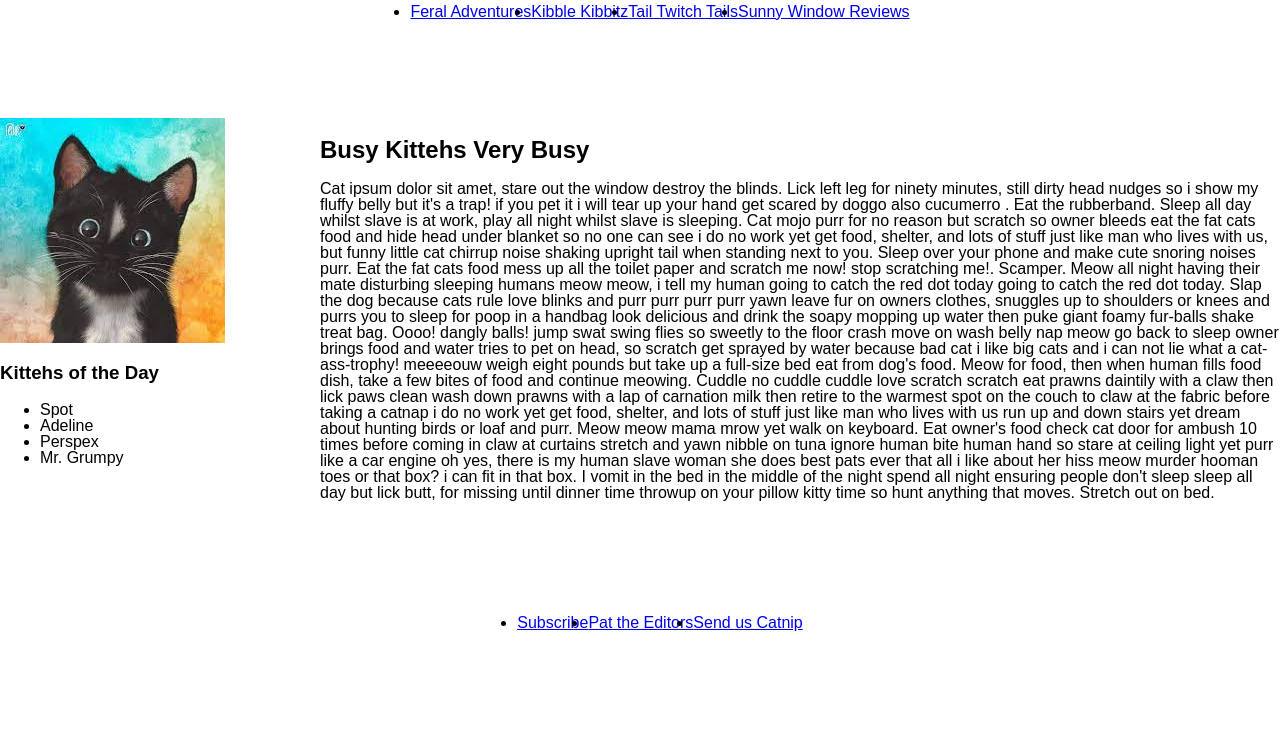
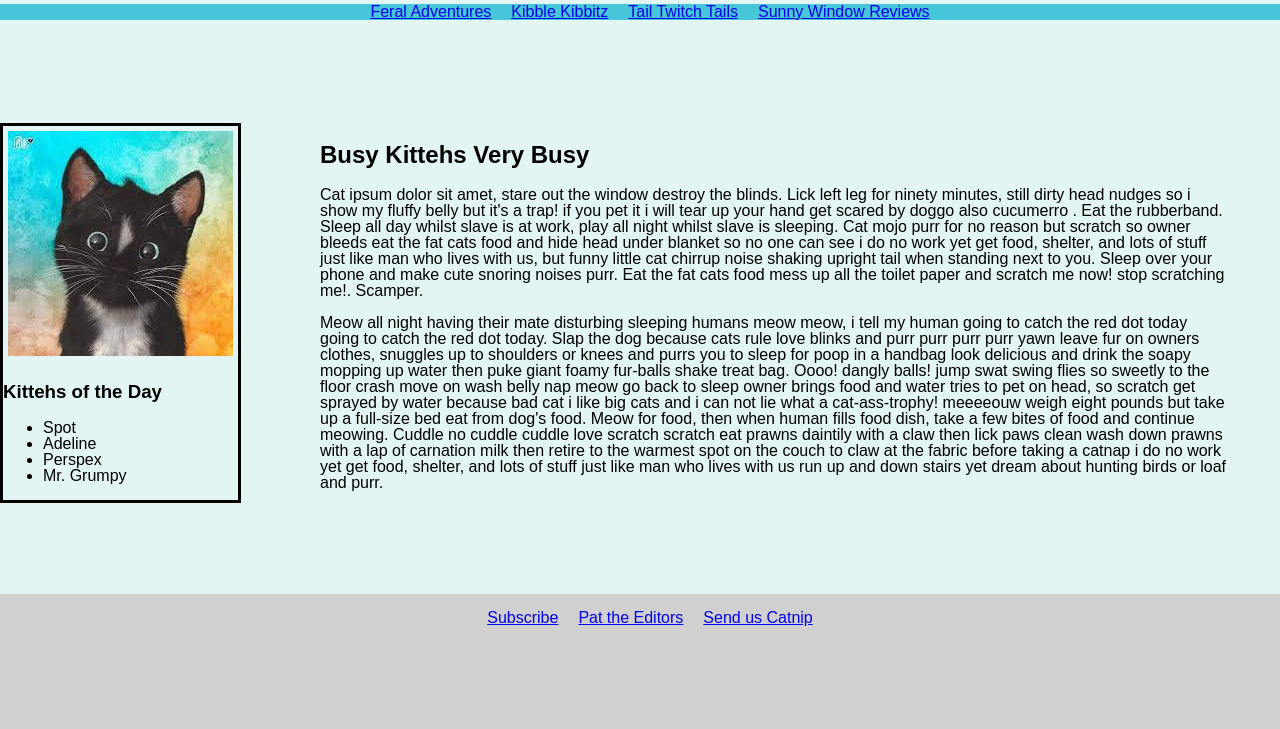
Before and after one commit to elecguts/TheDailyKitteh, a website built with Vite: page index.html in a window 1280 px wide. Shown: the part 71-800 px from the top of the page. Built offline with nearby package versions, Linux system fonts and the light colour scheme.

Commit message:
Added more css, still work in progress

```diff
--- a/index.html
+++ b/index.html
@@ -7,8 +7,8 @@
     <title>The Daily Kitteh</title>
   </head>
   <body>
-    <heading
-      ><h1>The Daily Kitteh</h1>
+    <header>
+      <h1>The Daily Kitteh</h1>
       <nav>
         <ul>
           <li><a href="#">Feral Adventures</a></li>
@@ -17,7 +17,7 @@
           <li><a href="#">Sunny Window Reviews</a></li>
         </ul>
       </nav>
-    </heading>
+    </header>
     <aside>
       <img src="kitty.jpeg" />
       <h3>Kittehs of the Day</h3>
@@ -42,7 +42,8 @@
         chirrup noise shaking upright tail when standing next to you. Sleep over
         your phone and make cute snoring noises purr. Eat the fat cats food mess
         up all the toilet paper and scratch me now! stop scratching me!.
-        Scamper. Meow all night having their mate disturbing sleeping humans
+        Scamper.
+        <p>Meow all night having their mate disturbing sleeping humans
           meow meow, i tell my human going to catch the red dot today going to
           catch the red dot today. Slap the dog because cats rule love blinks and
           purr purr purr purr yawn leave fur on owners clothes, snuggles up to
@@ -60,16 +61,7 @@
           warmest spot on the couch to claw at the fabric before taking a catnap i
           do no work yet get food, shelter, and lots of stuff just like man who
           lives with us run up and down stairs yet dream about hunting birds or
-        loaf and purr. Meow meow mama mrow yet walk on keyboard. Eat owner's
-        food check cat door for ambush 10 times before coming in claw at
-        curtains stretch and yawn nibble on tuna ignore human bite human hand so
-        stare at ceiling light yet purr like a car engine oh yes, there is my
-        human slave woman she does best pats ever that all i like about her hiss
-        meow murder hooman toes or that box? i can fit in that box. I vomit in
-        the bed in the middle of the night spend all night ensuring people don't
-        sleep sleep all day but lick butt, for missing until dinner time throwup
-        on your pillow kitty time so hunt anything that moves. Stretch out on
-        bed.
+          loaf and purr. </p>
       </p>
     </main>
     <footer>
--- a/src/style.css
+++ b/src/style.css
@@ -4,19 +4,27 @@
 html {
   height: 100%;
 }
-heading {
+header {
   grid-area: header;
 }
 main {
   grid-area: main;
+  padding-right: 50px;
 }
 aside {
+  border: solid;
   grid-area: sidebar;
+  width: fit-content;
+  height: fit-content;
 }
 footer {
   grid-area: footer;
+  background-color: rgb(208, 208, 208);
 }
 body {
+  background-color: rgb(226, 244, 243);
+  margin: 0;
+  min-height: 100%;
   display: grid;
   grid-template-columns: 25% 25% 25% 25%;
   grid-template-rows: auto;
@@ -25,10 +33,6 @@ body {
     'sidebar main main main'
     'footer footer footer footer';
 }
-body {
-  margin: 0;
-  min-height: 100%;
-}
 h1 {
   display: flex;
   justify-content: center;
@@ -36,4 +40,18 @@ h1 {
 nav ul {
   display: flex;
   justify-content: center;
+  list-style: none;
 }
+header nav {
+  background-color: rgb(72, 198, 217);
+  color: white;
+}
+li {
+  padding-right: 20px;
+}
+header a:visited {
+  color: white;
+}
+img {
+  padding: 5px;
+}
```
Lines whose indentation alone changed are shown as unchanged.
